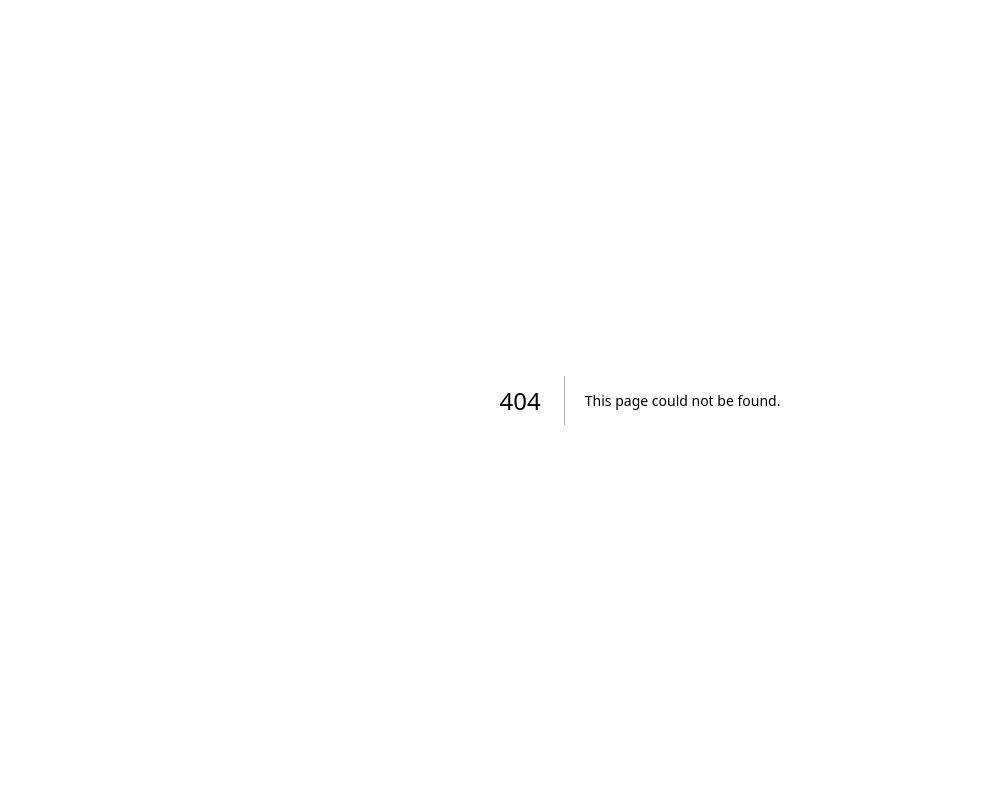
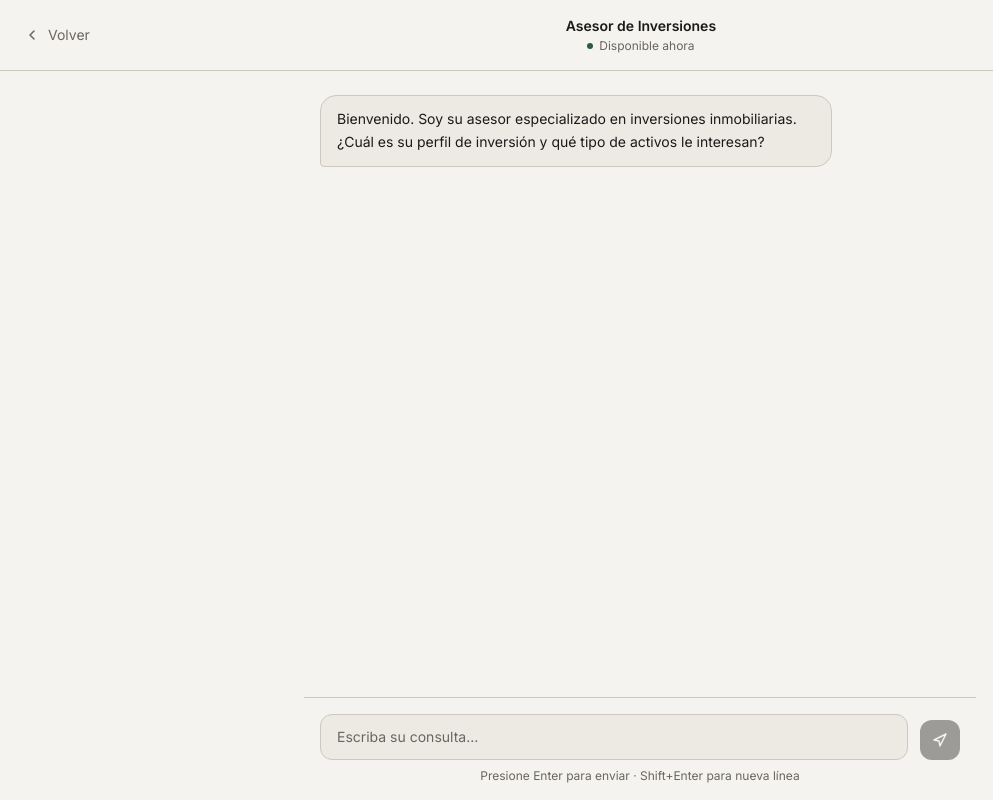
Before and after one commit to treasurehunting26-ux/v0-inversiones-inmobiliarias-mvp, a Next.js app: page /asistente in a window 1280 px wide. Before the commit this address had no page. Shown: the whole page, without its empty margins (0-993 px from the left). Built offline with nearby package versions, Linux system fonts and the light colour scheme; no server answers; a web font is replaced by a local one.

Commit message:
feat: implement assistant chat page and update hero button
Create AssistantChat.tsx, update hero button link, and full-screen /asistente page.

```diff
--- /dev/null
+++ b/app/asistente/page.tsx
@@ -0,0 +1,42 @@
+import type { Metadata } from "next"
+import Link from "next/link"
+import { AssistantChat } from "@/components/AssistantChat"
+
+export const metadata: Metadata = {
+  title: "Asesor de Inversiones — Inversiones Inmobiliarias",
+  description: "Consulte con nuestro asesor especializado en inversiones inmobiliarias para encontrar la oportunidad adecuada a su perfil.",
+}
+
+export default function AsistentePage() {
+  return (
+    <div className="flex h-screen flex-col bg-background">
+      {/* Header */}
+      <header className="flex items-center justify-between border-b border-border px-6 py-4">
+        <Link
+          href="/"
+          className="flex items-center gap-2 text-sm text-muted-foreground transition-colors hover:text-foreground"
+        >
+          <svg width="16" height="16" viewBox="0 0 16 16" fill="none" xmlns="http://www.w3.org/2000/svg">
+            <path d="M10 12L6 8L10 4" stroke="currentColor" strokeWidth="1.5" strokeLinecap="round" strokeLinejoin="round" />
+          </svg>
+          Volver
+        </Link>
+        <div className="flex flex-col items-center gap-0.5">
+          <span className="text-sm font-semibold text-foreground">Asesor de Inversiones</span>
+          <span className="flex items-center gap-1.5 text-xs text-muted-foreground">
+            <span className="h-1.5 w-1.5 rounded-full bg-accent" />
+            Disponible ahora
+          </span>
+        </div>
+        <div className="w-16" aria-hidden="true" />
+      </header>
+
+      {/* Chat */}
+      <main className="flex-1 overflow-hidden">
+        <div className="mx-auto flex h-full max-w-2xl flex-col">
+          <AssistantChat />
+        </div>
+      </main>
+    </div>
+  )
+}
--- /dev/null
+++ b/components/AssistantChat.tsx
@@ -0,0 +1,135 @@
+"use client"
+
+import { useState, useRef, useEffect } from "react"
+
+interface Message {
+  role: "user" | "assistant"
+  content: string
+}
+
+const API_URL = process.env.NEXT_PUBLIC_API_URL
+
+async function sendMessage(message: string, conversationId: string | null) {
+  const res = await fetch(`${API_URL}/ai/assistant`, {
+    method: "POST",
+    headers: { "Content-Type": "application/json" },
+    body: JSON.stringify({ message, conversation_id: conversationId }),
+  })
+  if (!res.ok) throw new Error("API error")
+  return res.json()
+}
+
+export function AssistantChat() {
+  const [messages, setMessages] = useState<Message[]>([
+    {
+      role: "assistant",
+      content:
+        "Bienvenido. Soy su asesor especializado en inversiones inmobiliarias. ¿Cuál es su perfil de inversión y qué tipo de activos le interesan?",
+    },
+  ])
+  const [input, setInput] = useState("")
+  const [loading, setLoading] = useState(false)
+  const [conversationId, setConversationId] = useState<string | null>(null)
+  const bottomRef = useRef<HTMLDivElement>(null)
+
+  useEffect(() => {
+    bottomRef.current?.scrollIntoView({ behavior: "smooth" })
+  }, [messages])
+
+  async function handleSend() {
+    const text = input.trim()
+    if (!text || loading) return
+
+    setInput("")
+    setMessages((prev) => [...prev, { role: "user", content: text }])
+    setLoading(true)
+
+    try {
+      const data = await sendMessage(text, conversationId)
+      if (data.conversation_id) setConversationId(data.conversation_id)
+      setMessages((prev) => [
+        ...prev,
+        { role: "assistant", content: data.response ?? data.message ?? "Sin respuesta." },
+      ])
+    } catch {
+      setMessages((prev) => [
+        ...prev,
+        { role: "assistant", content: "El asesor no está disponible temporalmente. Por favor, inténtelo de nuevo en unos minutos." },
+      ])
+    } finally {
+      setLoading(false)
+    }
+  }
+
+  function handleKeyDown(e: React.KeyboardEvent<HTMLTextAreaElement>) {
+    if (e.key === "Enter" && !e.shiftKey) {
+      e.preventDefault()
+      handleSend()
+    }
+  }
+
+  return (
+    <div className="flex h-full flex-col">
+      {/* Historial */}
+      <div className="flex-1 overflow-y-auto px-4 py-6 space-y-4">
+        {messages.map((msg, i) => (
+          <div
+            key={i}
+            className={`flex ${msg.role === "user" ? "justify-end" : "justify-start"}`}
+          >
+            <div
+              className={`max-w-[80%] rounded-2xl px-4 py-3 text-sm leading-relaxed ${
+                msg.role === "user"
+                  ? "bg-primary text-primary-foreground rounded-br-sm"
+                  : "bg-card text-foreground border border-border rounded-bl-sm"
+              }`}
+            >
+              {msg.content}
+            </div>
+          </div>
+        ))}
+        {loading && (
+          <div className="flex justify-start">
+            <div className="bg-card border border-border rounded-2xl rounded-bl-sm px-4 py-3">
+              <span className="flex gap-1 items-center">
+                <span className="h-1.5 w-1.5 rounded-full bg-muted-foreground animate-bounce [animation-delay:0ms]" />
+                <span className="h-1.5 w-1.5 rounded-full bg-muted-foreground animate-bounce [animation-delay:150ms]" />
+                <span className="h-1.5 w-1.5 rounded-full bg-muted-foreground animate-bounce [animation-delay:300ms]" />
+              </span>
+            </div>
+          </div>
+        )}
+        <div ref={bottomRef} />
+      </div>
+
+      {/* Input */}
+      <div className="border-t border-border bg-background px-4 py-4">
+        <div className="flex items-end gap-3">
+          <textarea
+            value={input}
+            onChange={(e) => setInput(e.target.value)}
+            onKeyDown={handleKeyDown}
+            placeholder="Escriba su consulta..."
+            rows={1}
+            disabled={loading}
+            className="flex-1 resize-none rounded-xl border border-border bg-card px-4 py-3 text-sm text-foreground placeholder:text-muted-foreground focus:outline-none focus:ring-1 focus:ring-ring disabled:opacity-50"
+            style={{ maxHeight: "120px" }}
+          />
+          <button
+            onClick={handleSend}
+            disabled={loading || !input.trim()}
+            aria-label="Enviar mensaje"
+            className="flex h-10 w-10 shrink-0 items-center justify-center rounded-xl bg-primary text-primary-foreground transition-opacity hover:opacity-90 disabled:opacity-40"
+          >
+            <svg width="16" height="16" viewBox="0 0 16 16" fill="none" xmlns="http://www.w3.org/2000/svg">
+              <path d="M2 8L14 2L8 14L7 9L2 8Z" stroke="currentColor" strokeWidth="1.5" strokeLinejoin="round" />
+            </svg>
+          </button>
+        </div>
+        <p className="mt-2 text-center text-xs text-muted-foreground">
+          Presione Enter para enviar · Shift+Enter para nueva línea
+        </p>
+      </div>
+    </div>
+  )
+}
--- a/components/landing/hero.tsx
+++ b/components/landing/hero.tsx
@@ -17,7 +17,7 @@ export function Hero() {
         </p>
         <div className="flex flex-wrap items-center gap-4">
           <Link
-            href="#asistente"
+            href="/asistente"
             className="inline-flex items-center gap-2 rounded-full bg-primary px-7 py-3 text-sm font-semibold text-primary-foreground transition-opacity hover:opacity-90"
           >
             Hablar con el asistente
```
